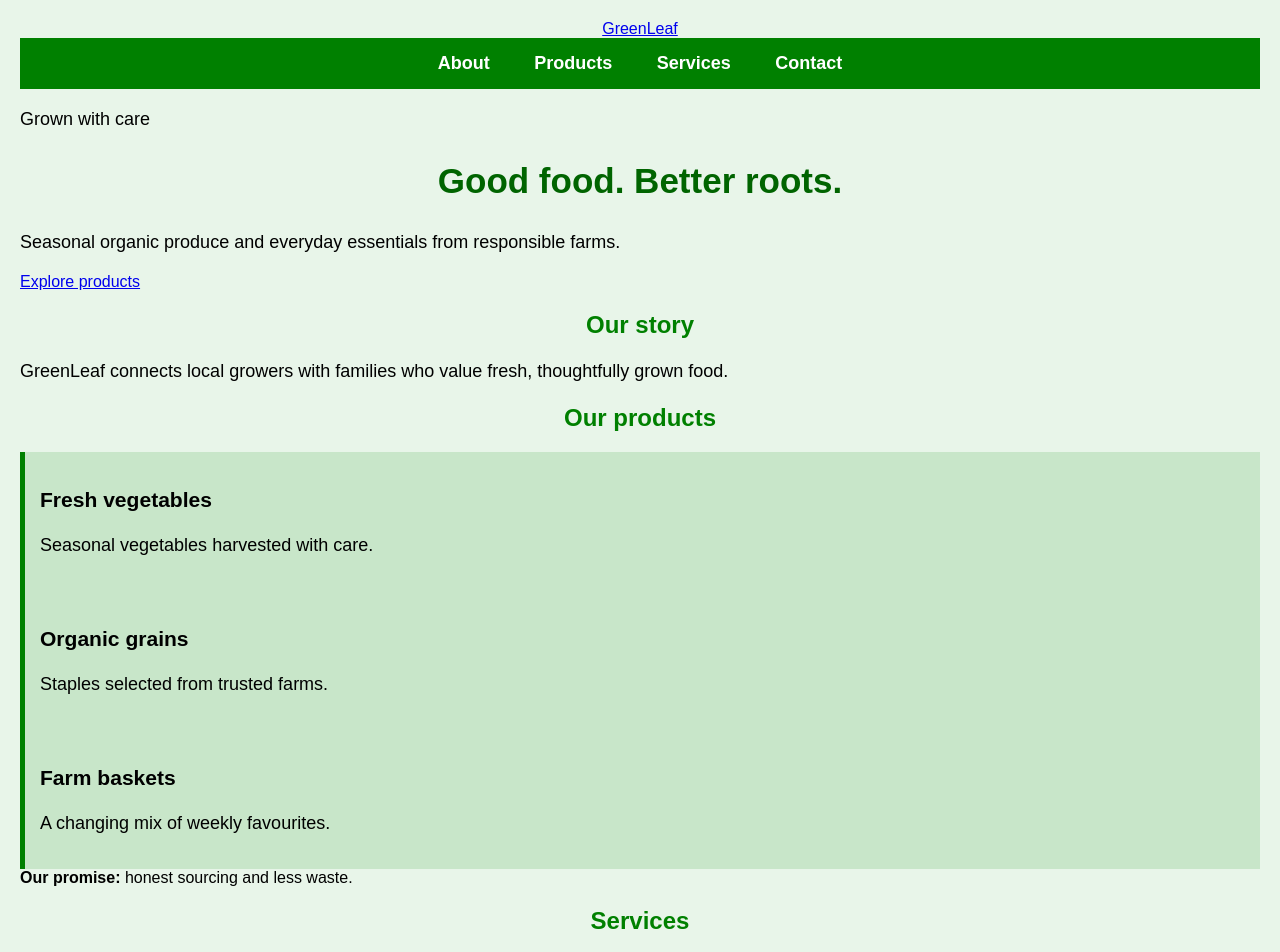
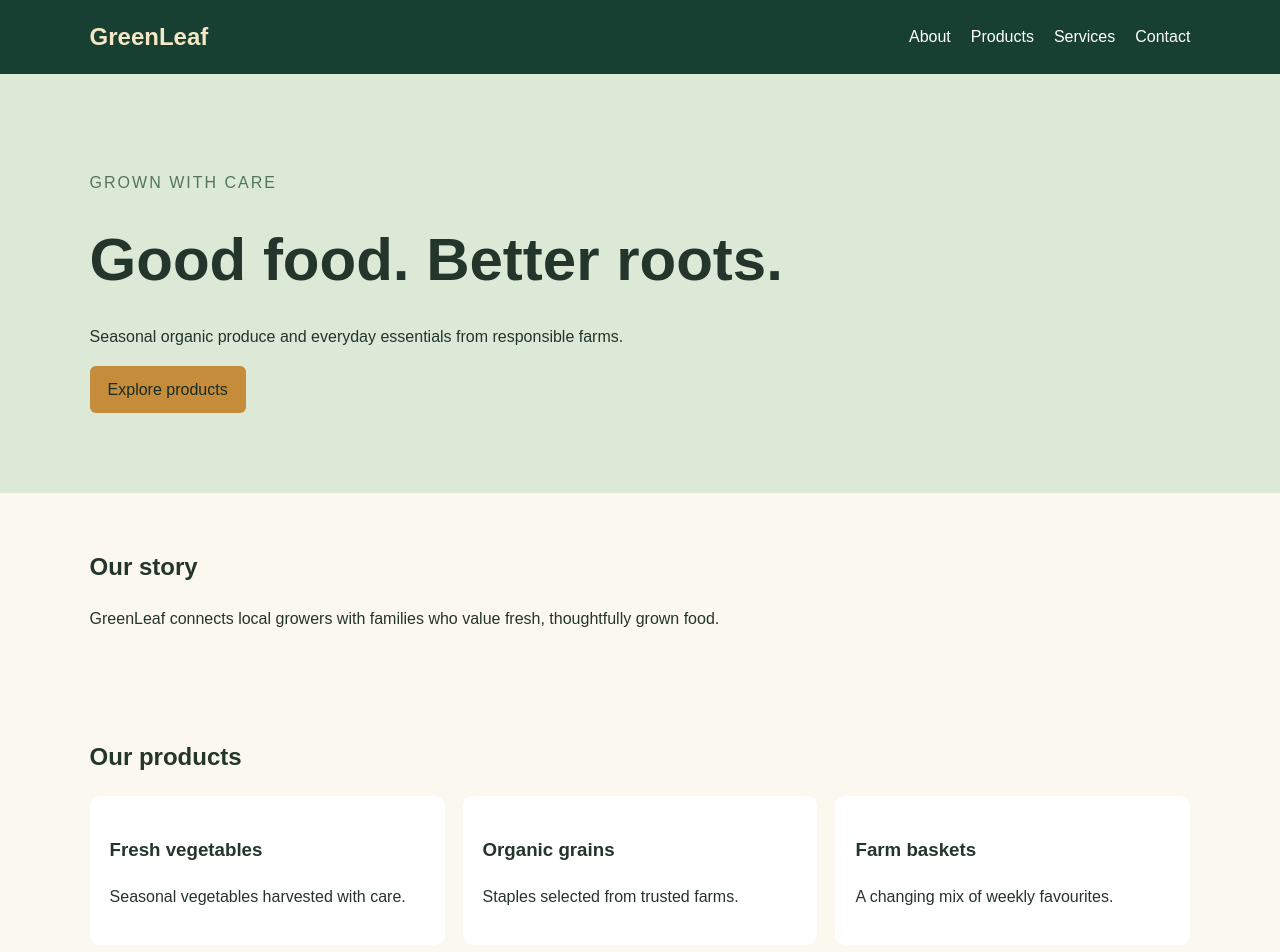
Before and after one commit to vishalparmar0502/Web-Technology-Framework, a plain HTML site: page PRACTICAL 1/index.html in a window 1280 px wide. Shown: the top 952 px of the page. Drawn offline with Linux system fonts and the light colour scheme.

Commit message:
Update styles in style.css for layout enhancements
Refactor CSS styles for improved layout and design.

```diff
--- a/PRACTICAL 1/style.css
+++ b/PRACTICAL 1/style.css
@@ -1,121 +1,92 @@
-body{
-    background-color: #E8F5E9;
-    font-family: Arial, sans-serif;
-    margin: 0;
-    padding: 20px;
+* {
+    box-sizing: border-box;
 }
 
-h1{
-    color: darkgreen;
-    text-align: center;
-    font-size: 35px;
-}
-header{ background-color: linear gradient(to right,#0D47A1,#2E7D32);
-text-align: center;
-}
-h2{
-    color: green;
-    text-align: center;
+body {
+    margin: 0;
+    font-family: Arial, sans-serif;
+    color: #24352b;
+    background: #fbf8ef;
+    line-height: 1.6;
 }
 
-h4{
-    color: red;
-    text-align: center;
-}
-footer{
-
-    color:white;
-    text-align:center;
-    padding:15px;
-    margin-top:20px;
-    font-size:16px;
-}
-h6{
-    color: dark green;
-    text-align: center;
-    font-size: 15px;
+.site-header {
+    display: flex;
+    justify-content: space-between;
+    align-items: center;
+    padding: 18px 7%;
+    background: #173f32;
+    color: white;
 }
 
-img{
-    display: none;
-    margin: 20px auto;
-    width: 150px;
-    height: 150px;
-    border-radius: 50%;
-    border: 4px solid green;
+.logo {
+    color: #f4e7c5;
+    font-size: 24px;
+    font-weight: bold;
+    text-decoration: none;
 }
 
-nav{
-    background-color: green;
-    padding: 15px;
-    text-align: center;
+nav {
+    display: flex;
+    gap: 20px;
+    flex-wrap: wrap;
 }
 
-nav a{
+nav a {
     color: white;
     text-decoration: none;
-    font-size: 18px;
-    font-weight: bold;
-    margin: 20px;
-    text-align: center;
 }
 
-nav a:hover{
-    color: yellow;
+.hero {
+    padding: 80px 7%;
+    background: #dce9d7;
 }
 
-p{
-    font-size: 18px;
-    color: black;
-    line-height: 25px;
+.hero h1 {
+    font-size: clamp(34px, 6vw, 60px);
+    margin: 8px 0;
 }
 
-li{
-    font-size: 18px;
-    margin: 10px;
-    color: black;
+.eyebrow {
+    text-transform: uppercase;
+    letter-spacing: 2px;
+    color: #53765b;
 }
 
-table{
-    width: 100%;
-    border-collapse: collapse;
-    background-color: white;
+.button {
+    display: inline-block;
+    padding: 11px 18px;
+    background: #c58c3b;
+    color: #172d24;
+    border-radius: 6px;
+    text-decoration: none;
 }
 
-table,th,td{
-    border: 5px solid green;
+.section {
+    padding: 35px 7%;
 }
 
-th{
-    background-color: green;
-    color: white;
-    padding: 12px;
+.cards {
+    display: flex;
+    gap: 18px;
+    flex-wrap: wrap;
 }
 
-td{
-    text-align: center;
-    padding: 12px;
+.cards article {
+    flex: 1 1 200px;
+    padding: 20px;
+    background: white;
+    border-radius: 10px;
 }
 
-input{
-    width: 300px;
-    padding: 10px;
-    border: 5px solid green;
-    border-radius: 5px;
-    margin-bottom: 15px;
+.note {
+    margin: 10px 7%;
+    padding: 18px;
+    background: #f0e3c8;
 }
 
-textarea{
-    width: 300px;
-    height: 100px;
-    padding: 10px;
-    border: 5px solid green;
-    border-radius: 5px;
+footer {
+    padding: 20px 7%;
+    background: #173f32;
+    color: white;
 }
-
-article{
-    background-color: #C8E6C9;
-    padding: 15px;
-    border-left: 5px solid green;
-    font-size: 18px;
-    table align: center;
```
